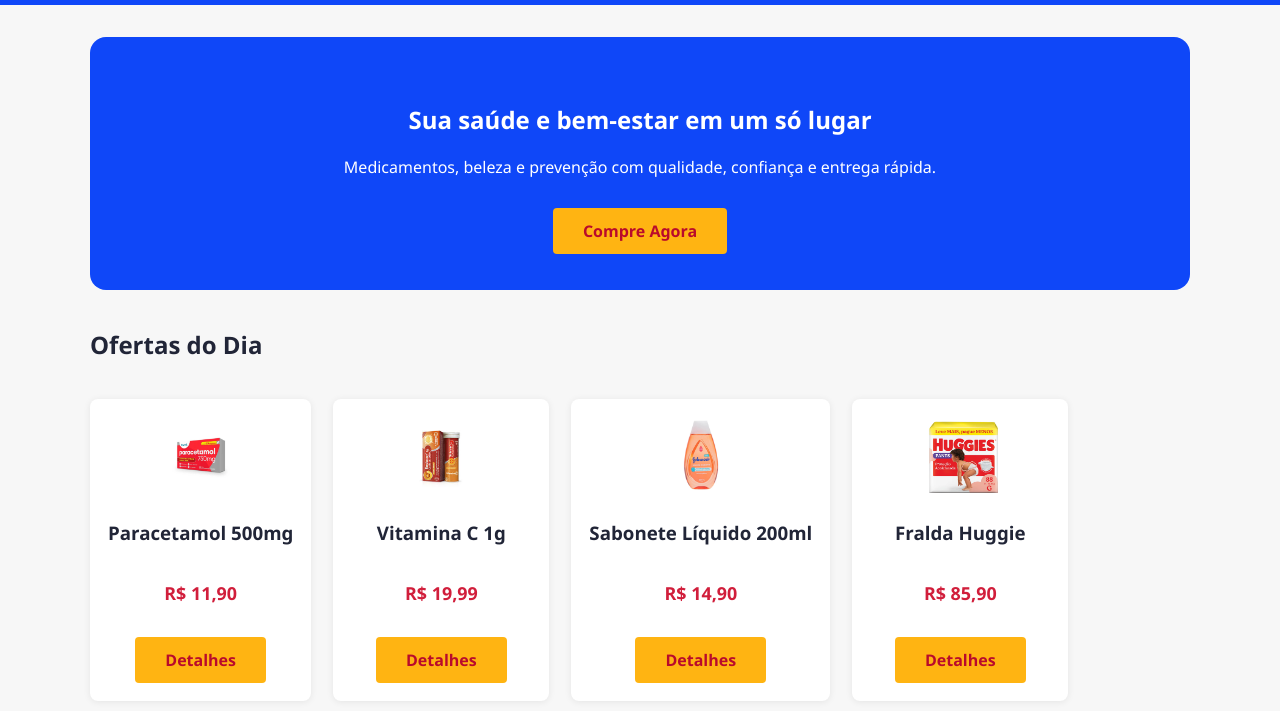
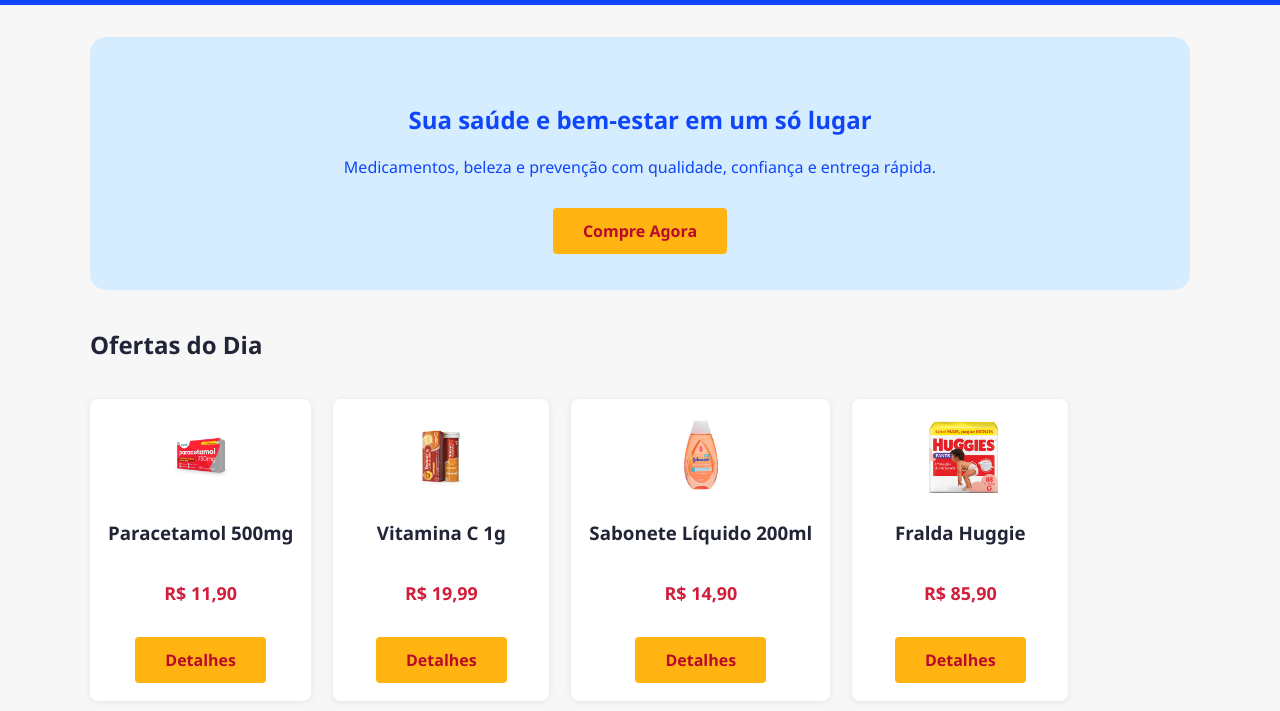
Before and after one commit to joaopedromariano/drogariamaiseconomica, a plain HTML site: page index.html in a window 1280 px wide. Shown: the part 89-800 px from the top of the page. Drawn offline with Linux system fonts and the light colour scheme.

Commit message:
Update estilo.css

```diff
--- a/estilo.css
+++ b/estilo.css
@@ -43,8 +43,8 @@
   padding: 0 14px;
 }
 .hero {
-  background: #0f47f8;
-  color: #fff;
+  background: #d6edff;
+  color: #0f47f8;
   text-align: center;
   padding: 46px 16px 36px 16px;
   border-radius: 16px;
```
